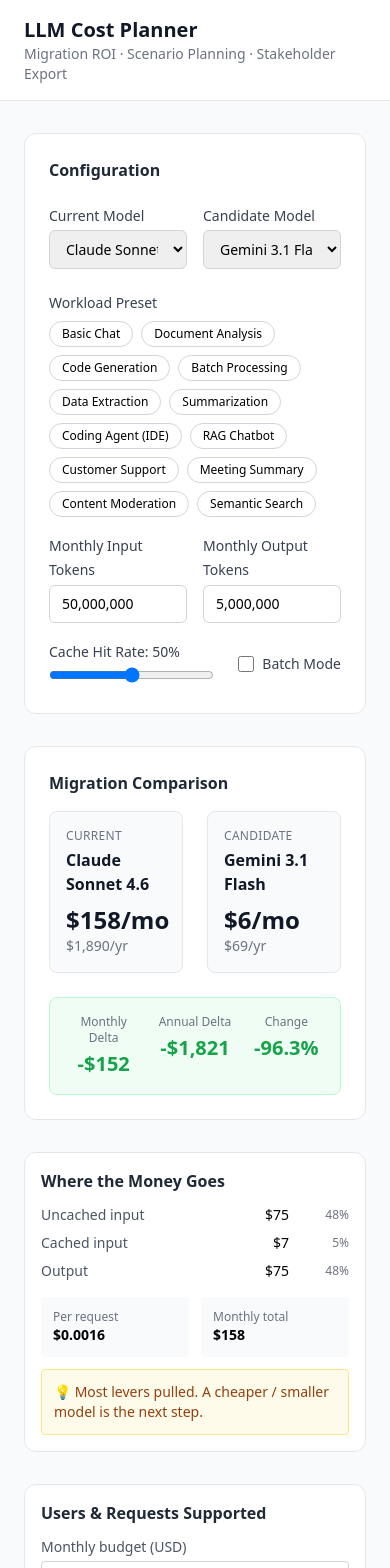
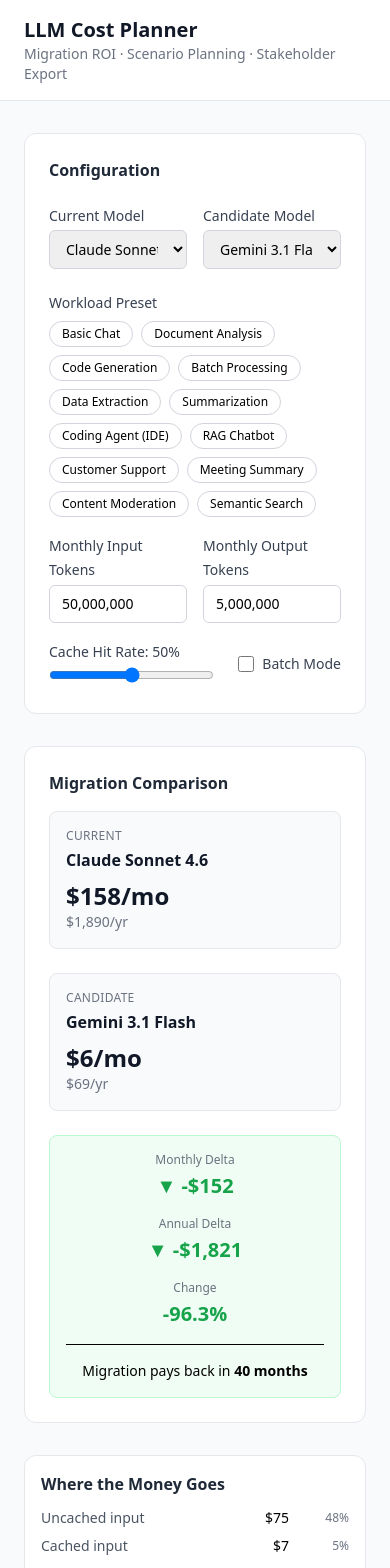
Before and after one commit to tayna99/token_simulator, a React (Vite) app: page / in a window 390 px wide. Shown: the top 1568 px of the page. Built offline with nearby package versions, Linux system fonts and the light colour scheme.

Commit message:
feat: migration break-even + directional arrows + mobile stack

```diff
--- a/src/components/MigrationPanel/index.tsx
+++ b/src/components/MigrationPanel/index.tsx
@@ -37,11 +37,22 @@
   const deltaColor = isSaving ? 'text-green-600' : 'text-red-600'
   const deltaBg = isSaving ? 'bg-green-50 border-green-200' : 'bg-red-50 border-red-200'
 
+  // Break-even analysis
+  const MIGRATION_EFFORT_HOURS = 40
+  const ENGINEER_HOURLY = 150
+  const effortCost = MIGRATION_EFFORT_HOURS * ENGINEER_HOURLY
+  const breakEvenMonths = isSaving
+    ? Math.ceil(effortCost / Math.abs(result.monthlyDelta))
+    : null
+
+  // Directional arrows
+  const arrow = isSaving ? '▼' : '▲'
+
   return (
     <section className="bg-white rounded-xl border border-gray-200 p-6">
       <h2 className="text-base font-semibold text-gray-800 mb-4">Migration Comparison</h2>
 
-      <div className="grid grid-cols-2 gap-6 mb-6">
+      <div className="grid grid-cols-1 md:grid-cols-2 gap-6 mb-6">
         <div className="rounded-lg bg-gray-50 border border-gray-200 p-4">
           <p className="text-xs text-gray-500 uppercase tracking-wide mb-1">Current</p>
           <p className="font-semibold text-gray-900">{state.currentModel.name}</p>
@@ -62,20 +73,20 @@
       </div>
 
       <div className={`rounded-lg border p-4 ${deltaBg}`}>
-        <div className="grid grid-cols-3 gap-4 text-center">
+        <div className="grid grid-cols-1 md:grid-cols-3 gap-4 text-center mb-4">
           <div>
             <p className="text-xs text-gray-500 mb-1">Monthly Delta</p>
             <p
               data-testid="monthly-delta"
               className={`text-xl font-bold ${deltaColor}`}
             >
-              {fmtDelta(result.monthlyDelta)}
+              <span translate="no">{arrow} {fmtDelta(result.monthlyDelta)}</span>
             </p>
           </div>
           <div>
             <p className="text-xs text-gray-500 mb-1">Annual Delta</p>
             <p className={`text-xl font-bold ${deltaColor}`}>
-              {fmtDelta(result.annualDelta)}
+              <span translate="no">{arrow} {fmtDelta(result.annualDelta)}</span>
             </p>
           </div>
           <div>
@@ -85,6 +96,14 @@
             </p>
           </div>
         </div>
+
+        {breakEvenMonths !== null && (
+          <div className="pt-4 border-t border-current border-opacity-20 text-center">
+            <p className="text-sm font-medium">
+              Migration pays back in <span className="font-bold">{breakEvenMonths} month{breakEvenMonths !== 1 ? 's' : ''}</span>
+            </p>
+          </div>
+        )}
       </div>
     </section>
   )
```
Also changed, not shown: 1 other file (tests, documents, lock files or other folders).
